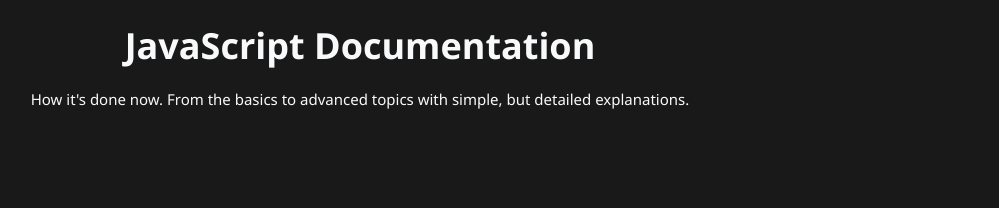
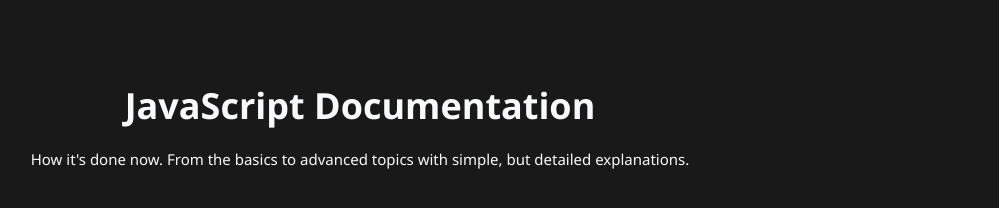
Before and after one commit to jjalbuenacabuyao/documentation-page, a website: page src/pages/index.html in a window 1280 px wide. Shown: the part 68-276 px from the top of the page, without its empty margins (280-1279 px from the left). Drawn offline with Linux system fonts and the light colour scheme.

Commit message:
Added padding block to the hero section

```diff
--- a/src/scss/layout/_hero.scss
+++ b/src/scss/layout/_hero.scss
@@ -5,6 +5,7 @@
   @include flex(column, initial, center);
   text-align: center;
   gap: $gutter-1;
+  padding-block: $p-11;
 
   &__title {
     font-size: $fs-6;
```
Also changed, not shown: src/css/style.css, 1 other file.
